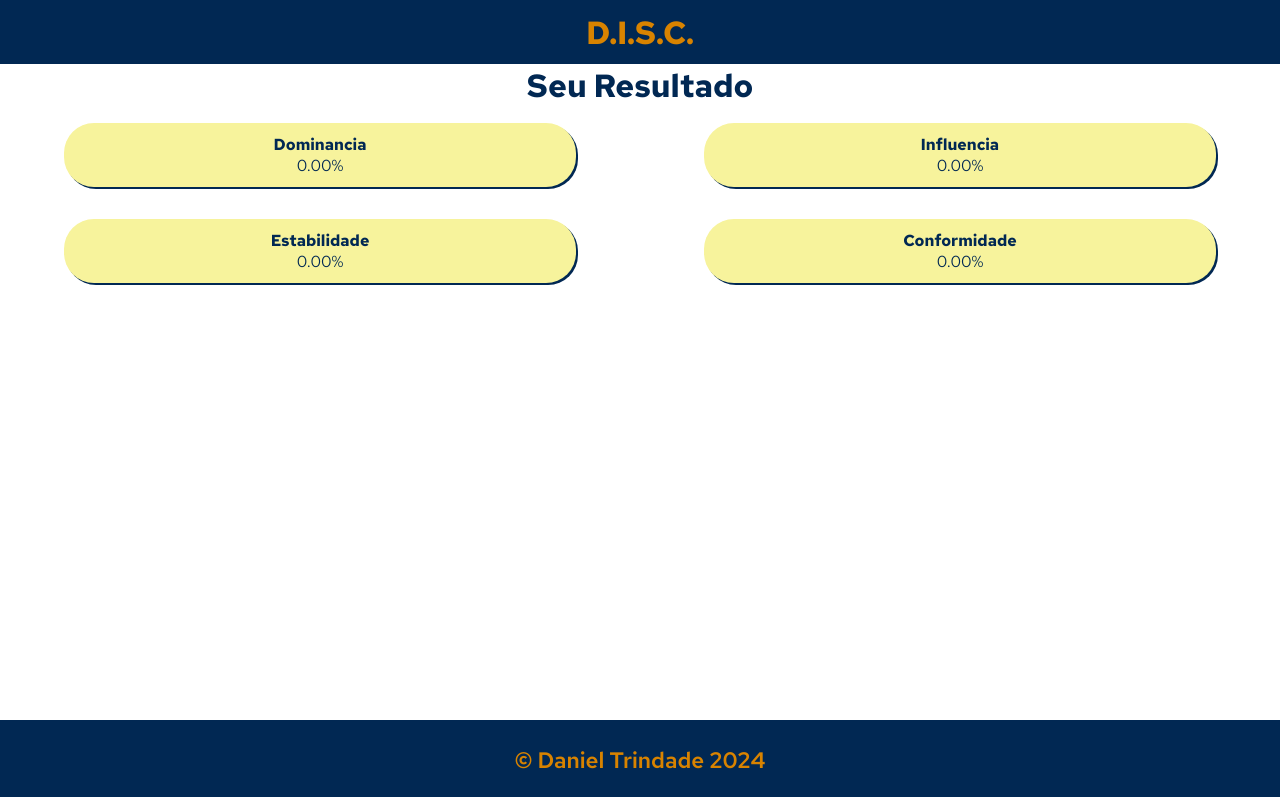
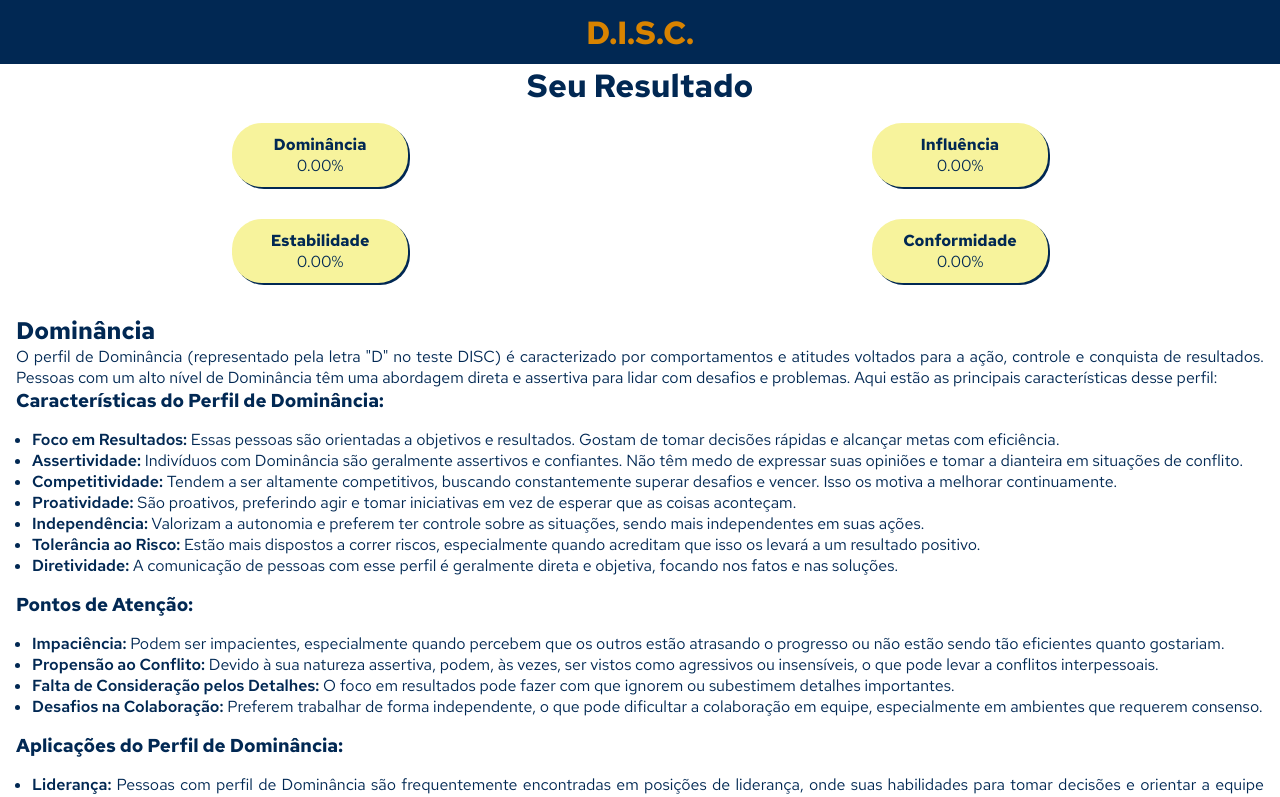
Before and after one commit to daniel-trindade/DISC-TEST, an Angular app: page /resultado in a window 1280 px wide. Shown: the top 797 px of the page. Built offline with nearby package versions, Linux system fonts and the light colour scheme.

Commit message:
box created

```diff
--- a/src/app/components/button/button.component.ts
+++ b/src/app/components/button/button.component.ts
@@ -9,9 +9,9 @@ import { CommonModule } from '@angular/common';
   styleUrl: './button.component.scss'
 })
 export class ButtonComponent {
-  @Input() height: string = '40px'; // valor padrão
-  @Input() width: string = '100px'; // valor padrão
-  @Input() label: string = 'Button'; // label para o botão
+  @Input() height: string = '40px';
+  @Input() width: string = '100px';
+  @Input() label: string = 'Button';
   @Input() font: string = '20pt';
   @Input() selected: boolean = false
   @Output() clicked: EventEmitter<any> = new EventEmitter()
--- /dev/null
+++ b/src/app/components/standard-box/standard-box.component.html
@@ -0,0 +1,4 @@
+<div class="box-container">
+  <h2>{{ label }}</h2>
+  <p>{{ value }}%</p>
+</div>
--- /dev/null
+++ b/src/app/components/standard-box/standard-box.component.scss
@@ -0,0 +1,16 @@
+.box-container {
+  width: 11rem;
+  height: 4rem;
+  margin: 1rem 0;
+  flex-direction: column;
+  align-items: center;
+  justify-content: center;
+  display: flex;
+  border-radius: 30px;
+  background-color: #f7f39c;
+  box-shadow: 2px 2px #012853;
+
+  h2 {
+    font-size: 1rem;
+  }
+}
--- a/src/app/pages/result-page/result-page.component.html
+++ b/src/app/pages/result-page/result-page.component.html
@@ -1,21 +1,67 @@
 <div class="result-container">
   <h1>Seu Resultado</h1>
   <div class="values-block">
-    <div class="attribute-result">
-      <h2>Dominancia</h2>
-      <p>{{ dom }}%</p>
-    </div>
-    <div class="attribute-result">
-      <h2>Influencia</h2>
-      <p>{{ inf }}%</p>
-    </div>
-    <div class="attribute-result">
-      <h2>Estabilidade</h2>
-      <p>{{ ste }}%</p>
-    </div>
-    <div class="attribute-result">
-      <h2>Conformidade</h2>
-      <p>{{ con }}%</p>
-    </div>
+    <app-standard-box label = "Dominância" [value]=" dom "></app-standard-box>
+    <app-standard-box label = "Influência" [value]=" inf "></app-standard-box>
+    <app-standard-box label = "Estabilidade" [value]=" ste "></app-standard-box>
+    <app-standard-box label = "Conformidade" [value]=" con "></app-standard-box>
+  </div>
+
+  <div class="text-result">
+    <h2>Dominância</h2>
+    <p>
+      O perfil de Dominância (representado pela letra "D" no teste DISC) é caracterizado por comportamentos e atitudes voltados para a ação, controle e conquista de resultados. Pessoas com um alto nível de Dominância têm uma abordagem direta e assertiva para lidar com desafios e problemas. Aqui estão as principais características desse perfil:
+    </p>
+    <h3>Características do Perfil de Dominância:</h3>
+    <ul>
+      <li>
+        <span>Foco em Resultados:</span> Essas pessoas são orientadas a objetivos e resultados. Gostam de tomar decisões rápidas e alcançar metas com eficiência.
+      </li>
+      <li>
+        <span>Assertividade:</span> Indivíduos com Dominância são geralmente assertivos e confiantes. Não têm medo de expressar suas opiniões e tomar a dianteira em situações de conflito.
+      </li>
+      <li>
+        <span>Competitividade:</span> Tendem a ser altamente competitivos, buscando constantemente superar desafios e vencer. Isso os motiva a melhorar continuamente.
+      </li>
+      <li>
+        <span>Proatividade:</span> São proativos, preferindo agir e tomar iniciativas em vez de esperar que as coisas aconteçam.
+      </li>
+      <li>
+        <span>Independência:</span> Valorizam a autonomia e preferem ter controle sobre as situações, sendo mais independentes em suas ações.
+      </li>
+      <li>
+        <span>Tolerância ao Risco:</span> Estão mais dispostos a correr riscos, especialmente quando acreditam que isso os levará a um resultado positivo.
+      </li>
+      <li>
+        <span>Diretividade:</span> A comunicação de pessoas com esse perfil é geralmente direta e objetiva, focando nos fatos e nas soluções.
+      </li>
+    </ul>
+    <h3>Pontos de Atenção:</h3>
+    <ul>
+      <li>
+        <span>Impaciência:</span> Podem ser impacientes, especialmente quando percebem que os outros estão atrasando o progresso ou não estão sendo tão eficientes quanto gostariam.
+      </li>
+      <li>
+        <span>Propensão ao Conflito:</span> Devido à sua natureza assertiva, podem, às vezes, ser vistos como agressivos ou insensíveis, o que pode levar a conflitos interpessoais.
+      </li>
+      <li>
+        <span>Falta de Consideração pelos Detalhes:</span> O foco em resultados pode fazer com que ignorem ou subestimem detalhes importantes.
+      </li>
+      <li>
+        <span>Desafios na Colaboração:</span> Preferem trabalhar de forma independente, o que pode dificultar a colaboração em equipe, especialmente em ambientes que requerem consenso.
+      </li>
+    </ul>
+    <h3>Aplicações do Perfil de Dominância:</h3>
+    <ul>
+      <li>
+        <span>Liderança:</span> Pessoas com perfil de Dominância são frequentemente encontradas em posições de liderança, onde suas habilidades para tomar decisões e orientar a equipe para resultados são altamente valorizadas.
+      </li>
+      <li>
+        <span>Ambientes de Alta Pressão:</span> Se destacam em ambientes que exigem decisões rápidas e eficientes, como vendas, negociações e gestão de crises.
+      </li>
+    </ul>
+    <p>
+      Em resumo, o perfil de Dominância é ideal para situações que requerem ação decisiva e orientação para resultados. No entanto, é importante que esses indivíduos desenvolvam habilidades de escuta e empatia para equilibrar sua abordagem e melhorar as relações interpessoais.
+    </p>
   </div>
 </div>
--- a/src/app/pages/result-page/result-page.component.scss
+++ b/src/app/pages/result-page/result-page.component.scss
@@ -1,6 +1,5 @@
 .result-container {
   width: 100%;
-  height: 82vh;
   display: flex;
   flex-direction: column;
   align-items: center;
@@ -32,4 +31,24 @@
   }
 }
 
+.text-result{
+  padding: 1rem;
+
+  p {
+    text-align: justify;
+  }
+
+  ul {
+    margin: 1rem 0 1rem 1rem;
+
+    li {
+      text-align: justify;
+
+      span {
+        font-weight: 600;
+      }
+    }
+  }
+}
+
 // #F7F39C
--- a/src/app/pages/result-page/result-page.component.ts
+++ b/src/app/pages/result-page/result-page.component.ts
@@ -1,9 +1,10 @@
 import { Component } from "@angular/core";
+import { StandardBoxComponent } from "../../components/standard-box/standard-box.component";
 
 @Component({
   selector: "app-result-page",
   standalone: true,
-  imports: [],
+  imports: [StandardBoxComponent],
   templateUrl: "./result-page.component.html",
   styleUrl: "./result-page.component.scss",
 })
@@ -18,6 +19,8 @@ export class ResultPageComponent {
   inf: string = "";
   ste: string = "";
   con: string = "";
+  result: number = 0
+  attribute: string = ""
 
   ngOnInit() {
     const savedData = sessionStorage.getItem('resultData');
@@ -36,4 +39,21 @@ export class ResultPageComponent {
     this.ste = ((this.steadness * 100) / 28).toFixed(2);
     this.con = ((this.conscientiousness * 100) / 28).toFixed(2);
   }
+
+  checkResult(){
+    this.result = this.dominance
+    this.attribute = "dominancia"
+    if(this.influence > this.result){
+      this.result = this.influence
+      this.attribute = "influencia"
+    }
+    if (this.steadness > this.result){
+      this.result = this.steadness
+      this.attribute = "Estabilidade"
+    }
+    if(this.conscientiousness > this.result){
+      this.result = this.conscientiousness
+      this.attribute = "Conformidade"
+    }
+  }
 }
```
Also changed, not shown: src/app/components/standard-box/standard-box.component.ts (added, +13 -0 lines), 1 other file (tests, documents, lock files or other folders).
